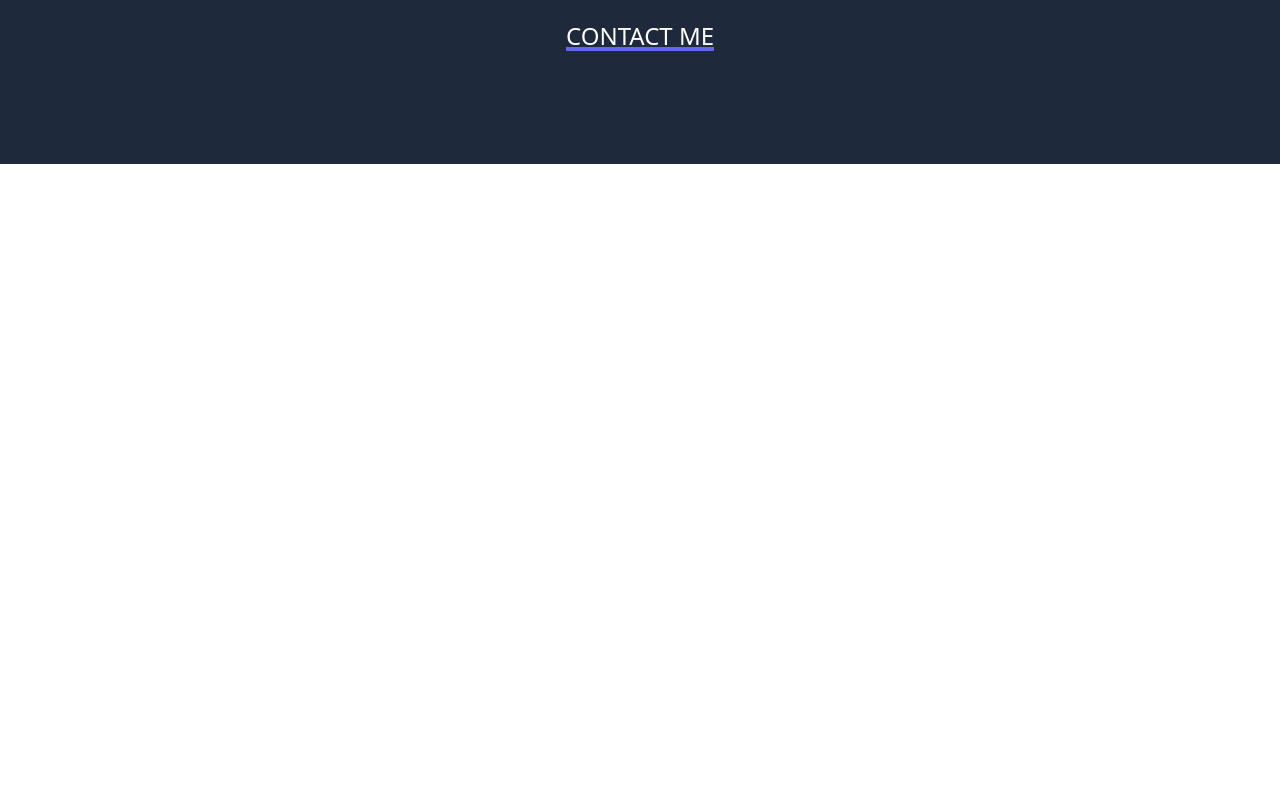
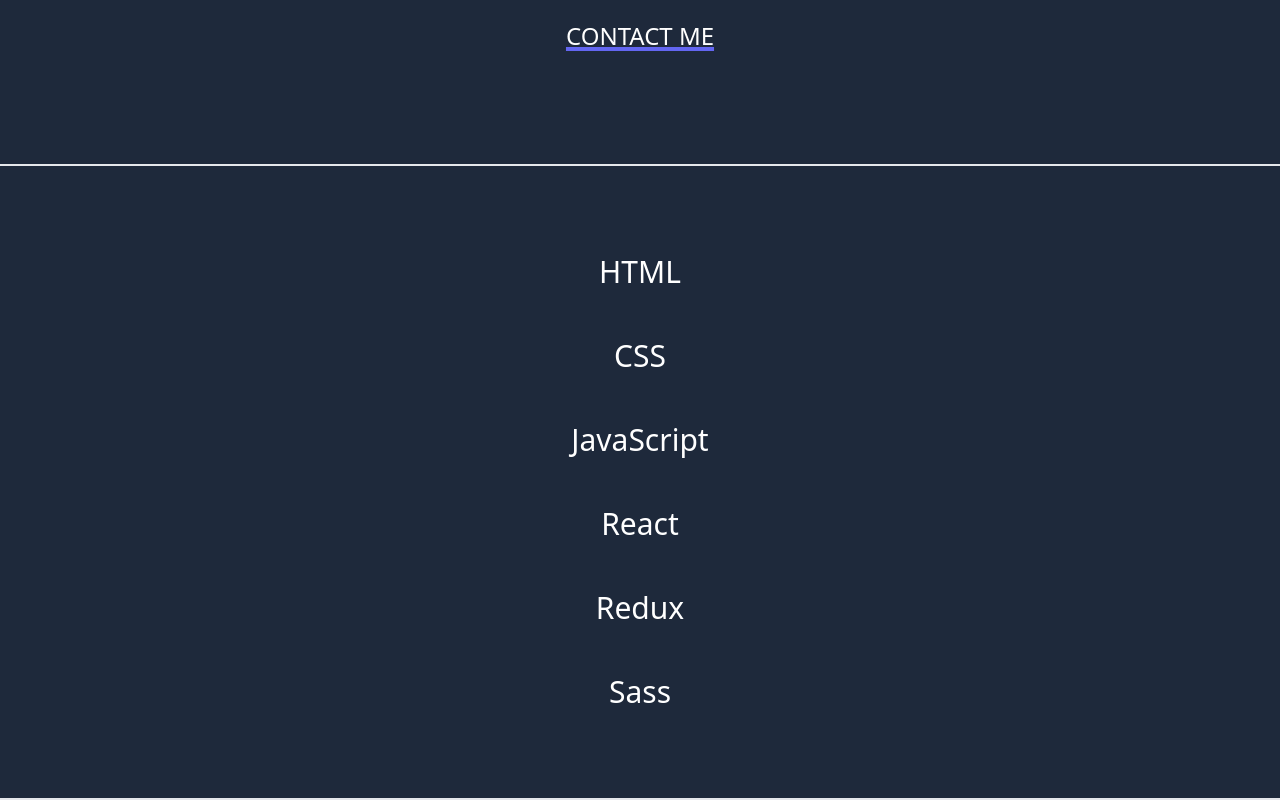
Before and after one commit to hefest42/portfolio-page, a React (Create React App) app: page / in a window 1280 px wide. Shown: the part 476-1276 px from the top of the page. Before the commit the page ends 800 px from the top, so only its background shows below. Built offline with nearby package versions, Linux system fonts and the light colour scheme.

Commit message:
first pass on skills section

```diff
--- a/src/App.js
+++ b/src/App.js
@@ -1,11 +1,13 @@
 import Header from "./components/Header";
 import Hero from "./components/Hero";
+import SkillsSection from "./components/SkillsSection";
 
 function App() {
     return (
         <div className="bg-slate-800 text-white">
             <Header />
             <Hero />
+            <SkillsSection />
         </div>
     );
 }
--- /dev/null
+++ b/src/components/SkillsSection.js
@@ -0,0 +1,22 @@
+import React from "react";
+
+const SkillsSection = () => {
+    return (
+        <section className="p-16 border-y-2 flex flex-col justify-center items-center">
+            <div className="flex flex-col justify-center items-center">
+                <div className="text-3xl p-6">HTML</div>
+                <div className="text-3xl p-6">CSS</div>
+            </div>
+            <div className="flex flex-col justify-center items-center">
+                <div className="text-3xl p-6">JavaScript</div>
+                <div className="text-3xl p-6">React</div>
+            </div>
+            <div className="flex flex-col justify-center items-center">
+                <div className="text-3xl p-6">Redux</div>
+                <div className="text-3xl p-6">Sass</div>
+            </div>
+        </section>
+    );
+};
+
+export default SkillsSection;
```
